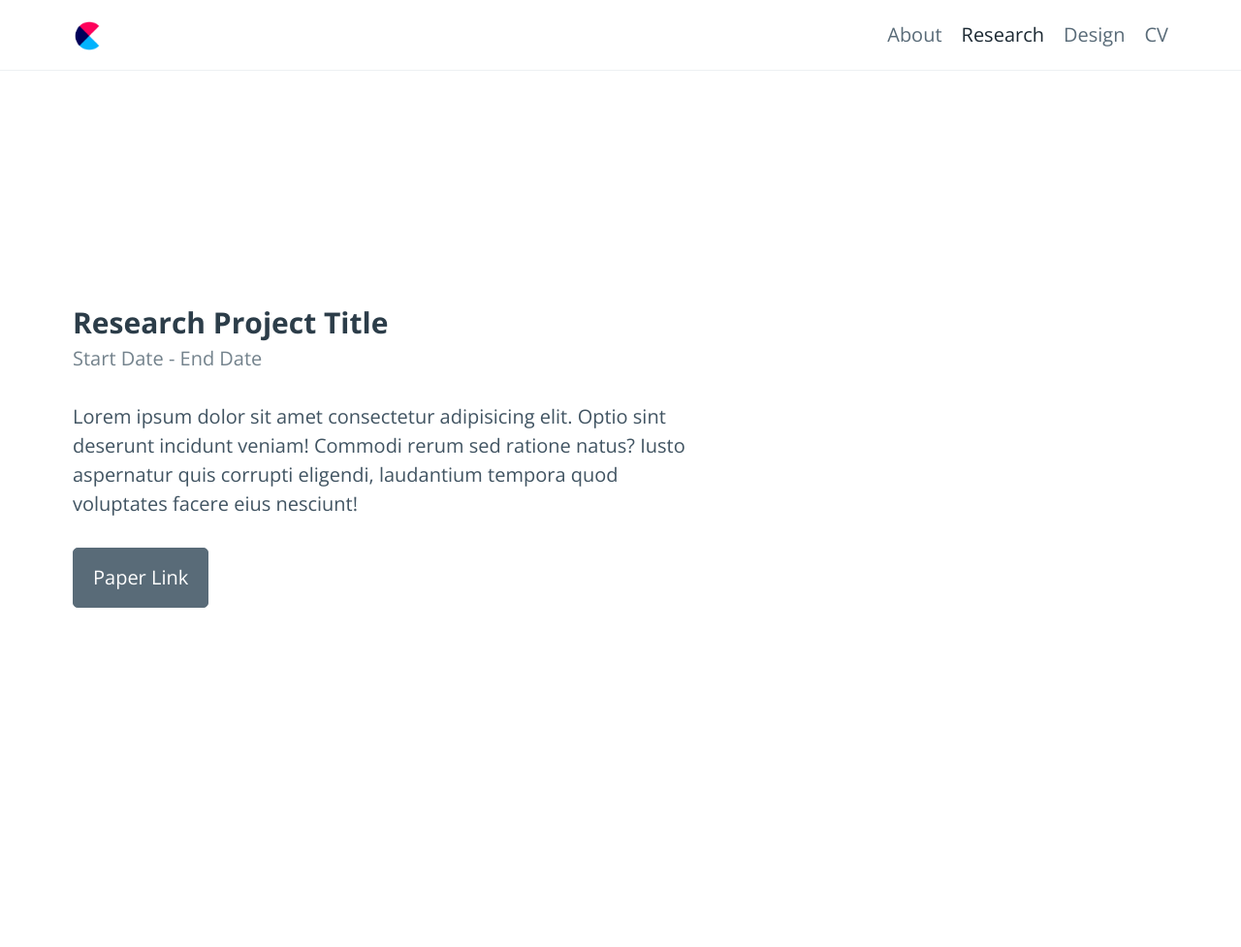
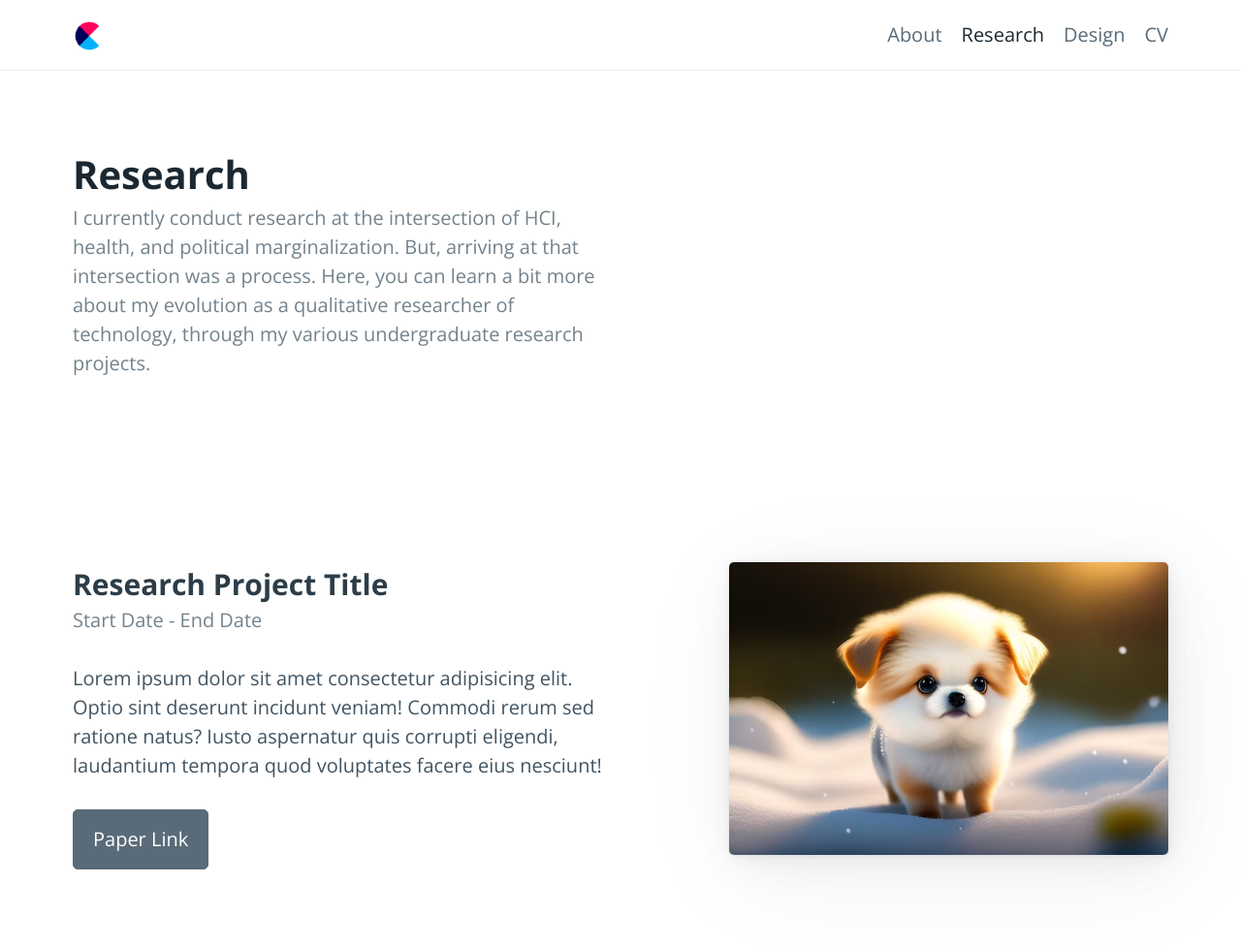
Before and after one commit to col-lefevre/website-v2, a Flask app: page /research.html in a window 1280 px wide. Shown: the whole page at 97% size. Before the commit the page ends 627 px from the top, so only its background shows below. Run offline with Flask 3, Linux system fonts and the light colour scheme; some libraries are stand-ins or nearby versions.

Commit message:
ideation

```diff
--- a/static/css/index.css
+++ b/static/css/index.css
@@ -7,6 +7,7 @@
 	height: auto;
 	margin-bottom: 1rem;
 	box-shadow: var(--card-box-shadow);
+	border-radius: 0.25rem;
 }
 
 small {
--- a/static/css/research.css
+++ b/static/css/research.css
@@ -1,24 +1,11 @@
-.date {
-    direction: rtl;
-    width: 100%;
-    display: inline-block;
-
+.project-img {
+    box-shadow: var(--card-box-shadow);
+    border-radius: 0.25rem;
 }
 
-.themes {
-    display: flex;
-    gap: 1rem;
+@media (max-width: 575px) {
+    .project-img {
+        margin-top: 3rem;
+        max-height: 15rem;
+    }
 }
-
-.themes small, .themes button {
-    width: fit-content;
-    display: inline-block;
-    color: var(--primary-inverse);
-
-    background-color: var(--secondary);
-    border-color: var(--secondary);
-
-    padding: .6rem 1rem;
-    border-radius: var(--border-radius);
-    margin-bottom: var(--spacing);
-}
--- a/templates/research.html
+++ b/templates/research.html
@@ -5,34 +5,43 @@ styles %}<link
 />{% endblock %} {% block content %}
 
 <header class="container">
-	<!-- Research interests -->
+	<div class="row">
+		<div class="col-sm-6">
+			<hgroup>
+				<h1>Research</h1>
+				<h2>
+					I currently conduct research at the intersection of HCI, health, and
+					political marginalization. But, arriving at that intersection was a
+					process. Here, you can learn a bit more about my evolution as a
+					qualitative researcher of technology, through my various undergraduate
+					research projects.
+				</h2>
+			</hgroup>
+		</div>
+	</div>
 </header>
 
 <main class="container">
 	<div class="row">
-		<div class="col-sm-7">
+		<div class="col-sm-6">
 			<hgroup>
 				<h3>Research Project Title</h3>
 				<h4>Start Date - End Date</h4>
 			</hgroup>
-			<!--
-			<div class="themes">
-				<small>Theme1</small>
-				<small>Theme2</small>
-				<small>Theme3</small>
-			</div>
-			-->
 			<p>
 				Lorem ipsum dolor sit amet consectetur adipisicing elit. Optio sint
 				deserunt incidunt veniam! Commodi rerum sed ratione natus? Iusto
 				aspernatur quis corrupti eligendi, laudantium tempora quod voluptates
 				facere eius nesciunt!
 			</p>
-			</details>
 			<a href="#" role="button" class="secondary">Paper Link</a>
 		</div>
+		<div class="col-sm-1"></div>
 		<div class="col-sm-5">
-			<!-- Project images -->
+			<img
+				class="project-img"
+				src="{{url_for('static', filename='images/placeholder.png')}}"
+			/>
 		</div>
 	</div>
 </main>
```
